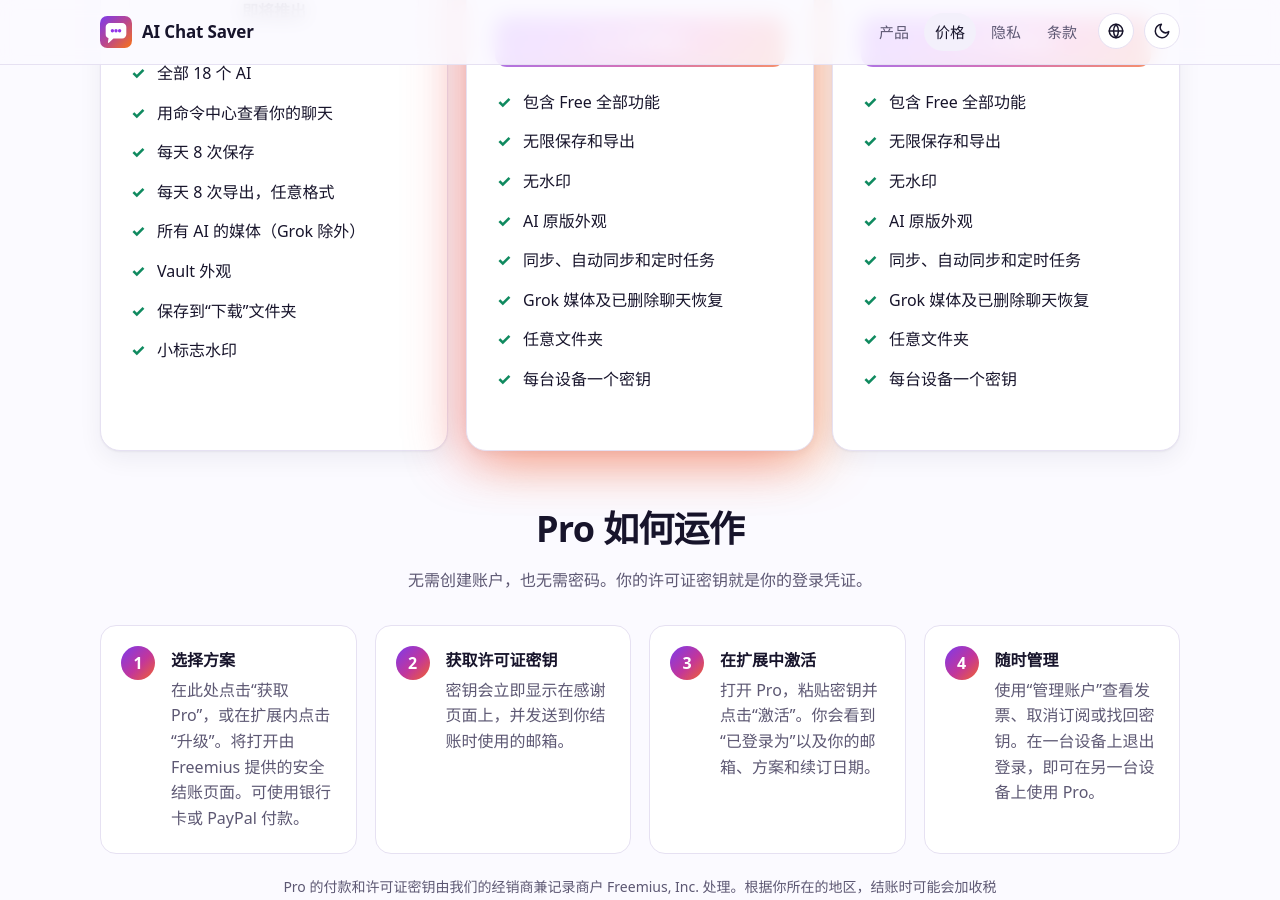
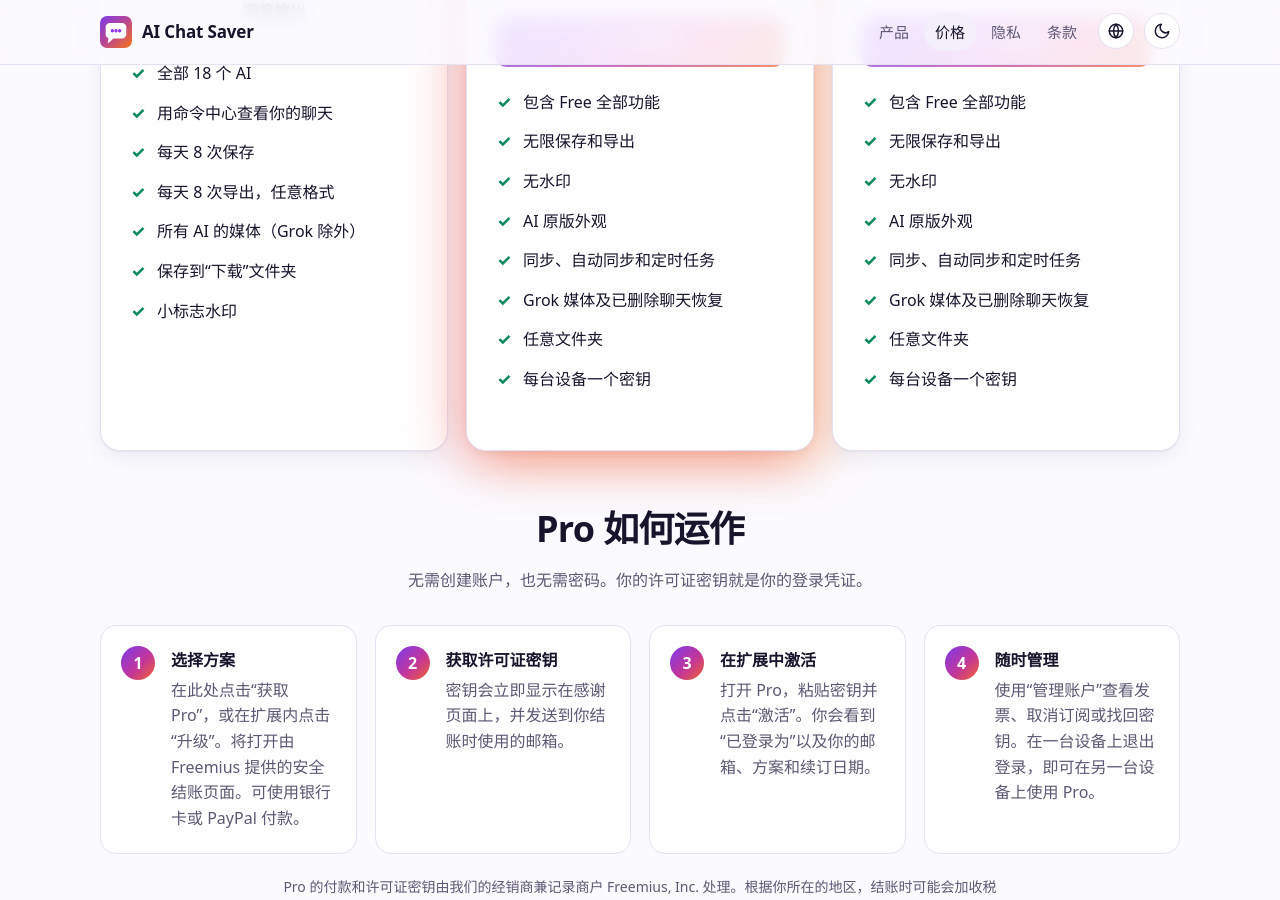
Before and after one commit to aichatsaver/aichatsaver.github.io, a Jekyll site: the page built from zh/pricing.html, in a window 1280 px wide and 900 px high, scrolled down 440 px. Built offline with Jekyll 4.4.1, drawn with Linux system fonts in a browser that asks for light colours.

Commit message:
Pricing: remove look bullet from Free (Free 7, Pro 8) (zh)

```diff
--- a/_data/i18n/zh.yml
+++ b/_data/i18n/zh.yml
@@ -37,7 +37,6 @@
   - "每天 8 次保存"
   - "每天 8 次导出，任意格式"
   - "所有 AI 的媒体（Grok 除外）"
-  - "Vault 外观"
   - "保存到“下载”文件夹"
   - "小标志水印"
   pro_features:
```
